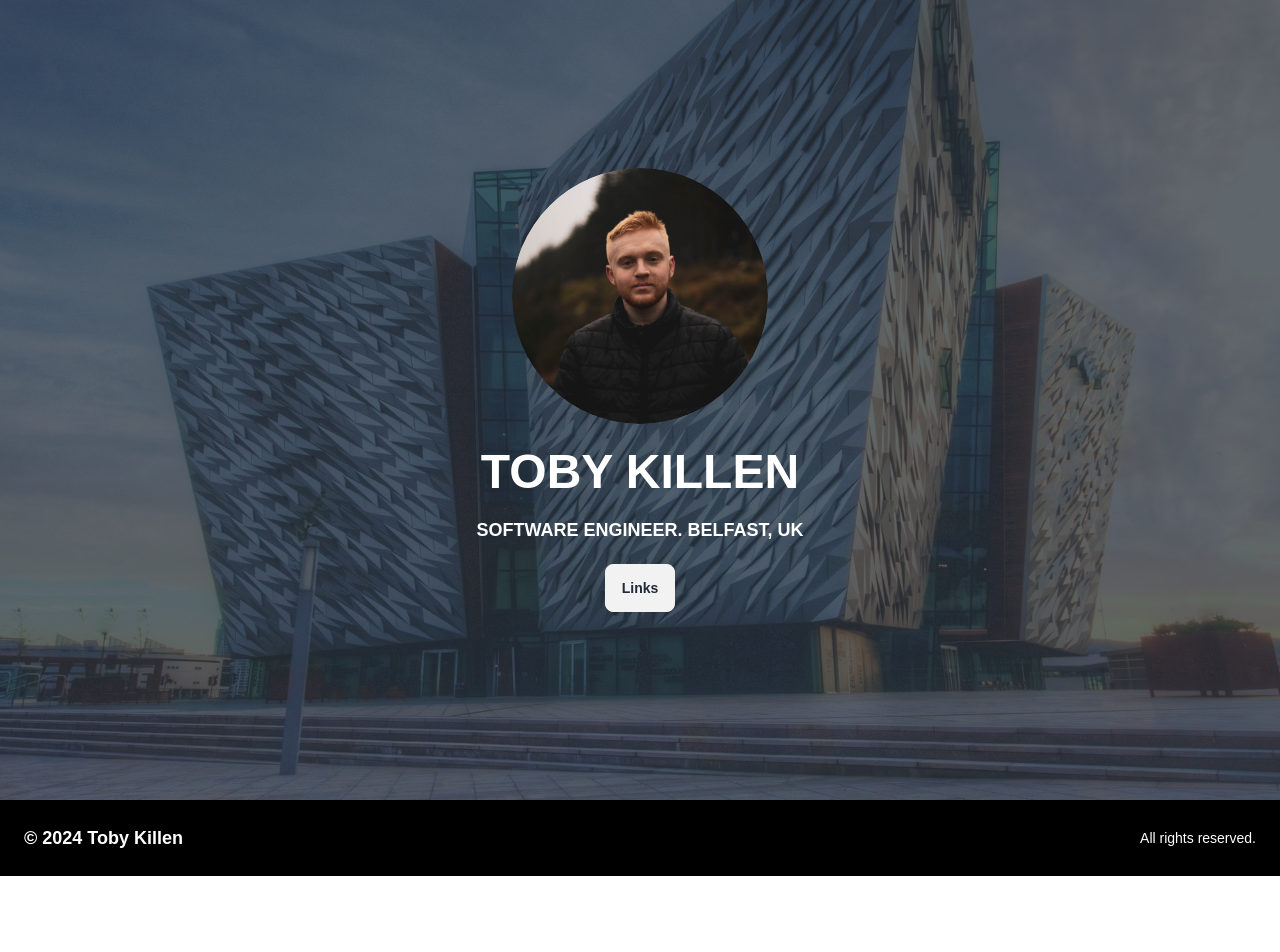
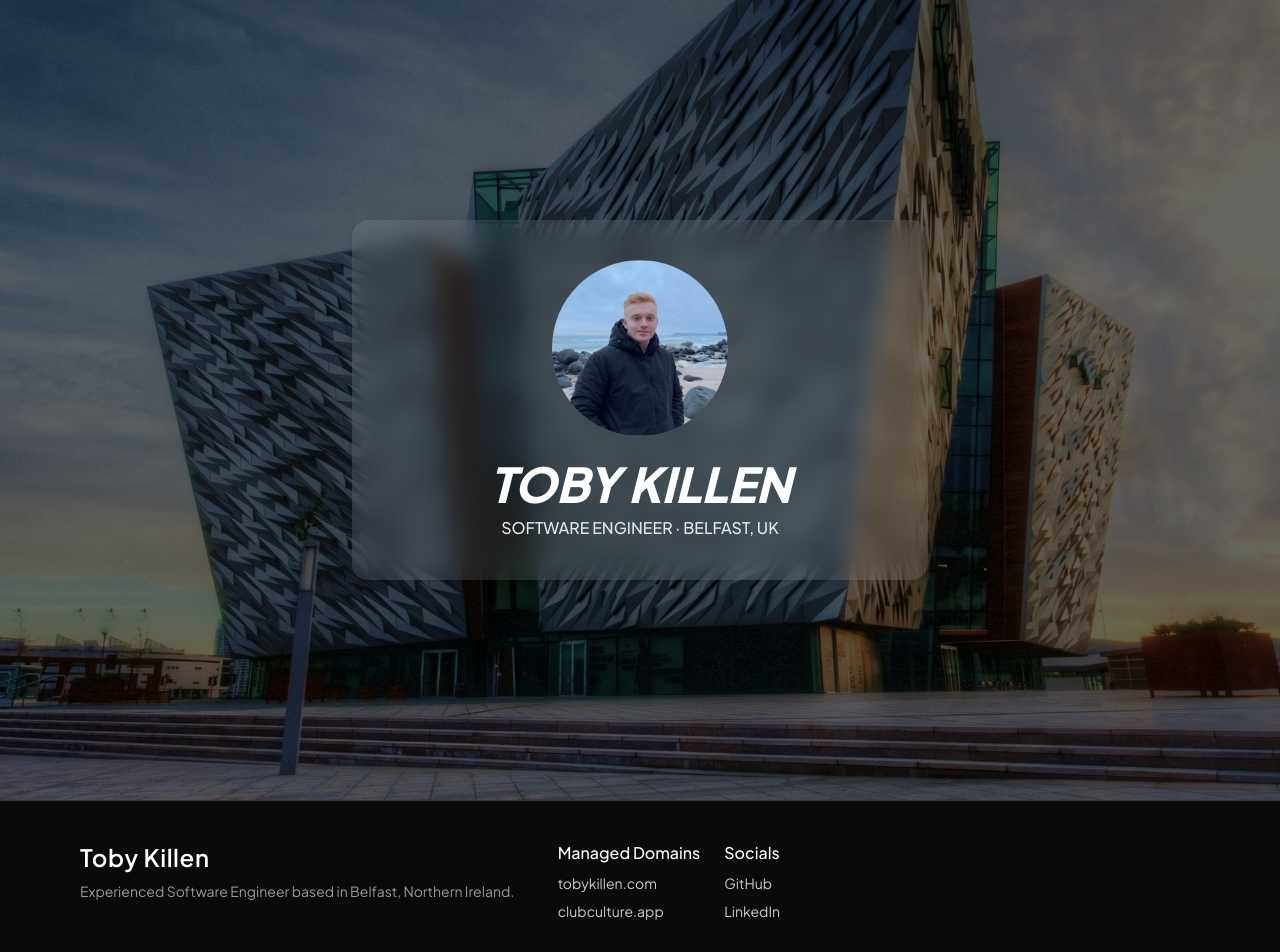
Before and after one commit to TobyKillen/tobykillen-nextjs, a Next.js app: page / in a window 1280 px wide. Shown: the top 952 px of the page. Before the commit the page ends 876 px from the top, so only its background shows below. Built offline with nearby package versions, Linux system fonts and the light colour scheme.

Commit message:
Pushing final changes to site and removed contact us and linkintree

```diff
--- a/src/app/components/footer.tsx
+++ b/src/app/components/footer.tsx
@@ -1,12 +1,46 @@
+import Link from 'next/link';
+
 export default function Footer() {
-    return (
-      <div>
-        <footer className="footer items-center p-6 bg-black text-white">
-          <div className="container mx-auto flex flex-col md:flex-row justify-between items-center gap-4">
-            <span className="text-lg font-semibold">© {new Date().getFullYear()} Toby Killen</span>
-            <span className="text-sm">All rights reserved.</span>
+  return (
+    <footer className="w-full bg-[#0a0a0a] text-[#e5e5e5] py-10 border-t border-[#333]">
+      <div className="max-w-7xl mx-auto px-4 sm:px-6 md:px-12 lg:px-20">
+
+        <div className="flex flex-col md:flex-row justify-between items-center md:items-start gap-8">
+
+          {/* Logo Section */}
+          <div className="text-center md:text-left w-full md:w-auto">
+            <Link href="/" className="block hover:opacity-80 transition-opacity">
+              <h2 className="text-2xl font-semibold tracking-wide text-white">
+                Toby Killen
+              </h2>
+            </Link>
+            <p className="text-sm text-[#999999] mt-2">Experienced Software Engineer based in Belfast, Northern Ireland.</p>
           </div>
-        </footer>
+
+          {/* Links Section */}
+          <div className="grid grid-cols-2 sm:grid-cols-3 md:grid-cols-4 gap-6 text-center md:text-left w-full md:w-auto">
+            <div>
+              <h3 className="font-medium text-base text-white">Managed Domains</h3>
+              <ul className="mt-2 space-y-2 text-[#cccccc] text-sm">
+                <li><Link href="/" className="hover:text-white transition-colors">tobykillen.com</Link></li>
+                <li><Link href="https://www.clubculture.app" className="hover:text-white transition-colors">clubculture.app</Link></li>
+              </ul>
+            </div>
+            <div>
+              <h3 className="font-medium text-base text-white">Socials</h3>
+              <ul className="mt-2 space-y-2 text-[#cccccc] text-sm">
+                <li><Link href="https://www.github.com/tobykillen" className="hover:text-white transition-colors">GitHub</Link></li>
+                <li><Link href="https://www.linkedin.com/in/tobykillen" className="hover:text-white transition-colors">LinkedIn</Link></li>
+              </ul>
+            </div>
+          </div>
+        </div>
+
+        {/* Copyright */}
+        <div className="mt-10 pt-6 text-center text-[#777777] text-xs border-t border-[#222]">
+          &copy; {new Date().getFullYear()} Toby Killen. All rights reserved.
+        </div>
       </div>
-    );
-  }
+    </footer>
+  );
+}
--- a/src/app/globals.css
+++ b/src/app/globals.css
@@ -1,16 +1,10 @@
 @tailwind base;
 @tailwind components;
 @tailwind utilities;
-@import url('https://fonts.googleapis.com/css2?family=Londrina+Solid:wght@100;300;400;900&display=swap');
-
 
 :root {
   --background: #ffffff;
   --foreground: #171717;
-}
-
-* {
-  font-family: Arial, Helvetica, sans-serif;
 }
 
 @media (prefers-color-scheme: dark) {
@@ -23,29 +17,5 @@
 body {
   color: var(--foreground);
   background: var(--background);
-  font-family: Arial, Helvetica, sans-serif;
+  font-family: var(--font-plus-jakarta);
 }
-
-.londrina-solid-thin {
-  font-family: "Londrina Solid", serif;
-  font-weight: 100;
-  font-style: normal;
-}
-
-.londrina-solid-light {
-  font-family: "Londrina Solid", serif;
-  font-weight: 300;
-  font-style: normal;
-}
-
-.londrina-solid-regular {
-  font-family: "Londrina Solid", serif;
-  font-weight: 400;
-  font-style: normal;
-}
-
-.londrina-solid-black {
-  font-family: "Londrina Solid", serif;
-  font-weight: 900;
-  font-style: normal;
-}
--- a/src/app/layout.tsx
+++ b/src/app/layout.tsx
@@ -1,23 +1,23 @@
 import type { Metadata } from "next";
-import { Geist, Geist_Mono } from "next/font/google";
+import { Plus_Jakarta_Sans } from "next/font/google";
+
 import Footer from "./components/footer";
 import "./globals.css";
 
-const geistSans = Geist({
-  variable: "--font-geist-sans",
+
+const plus_jakarta = Plus_Jakarta_Sans({
   subsets: ["latin"],
+  variable: "--font-plus-jakarta",
+  display: "swap",
+  weight: ["200", "300", "400", "500", "600", "700", "800"],
 });
 
-const geistMono = Geist_Mono({
-  variable: "--font-geist-mono",
-  subsets: ["latin"],
-});
 
 export const metadata: Metadata = {
   title: "Toby Killen",
   icons: {
-    icon: "/me_1.jpg",
-  }
+    icon: "/me_2.jpg",
+  },
 };
 
 export default function RootLayout({
@@ -27,11 +27,9 @@ export default function RootLayout({
 }>) {
   return (
     <html lang="en">
-      <body
-        className={`${geistSans.variable} ${geistMono.variable} antialiased`}
-      >
+      <body className={`${plus_jakarta.variable} antialiased`}>
         {children}
-        <Footer></Footer>
+        <Footer />
       </body>
     </html>
   );
--- a/src/app/linkintree/page.tsx
+++ /dev/null
@@ -1,74 +0,0 @@
-import Link from 'next/link';
-import Image from 'next/image';
-import Myself from "./../../../public/me_1.jpg";
-import Background from "./../../app/components/background";
-import BackgroundImage from './../../../public/background1.jpeg';
-
-export default function Linkintree() {
-  return (
-    <Background src={BackgroundImage}>
-      <div className="flex flex-col items-center min-h-screen p-4">
-        {/* Avatar Section */}
-        <div className="flex flex-col items-center mt-8">
-          <div className="avatar">
-            <div className="w-48 rounded-full ring-offset-base-100 ring-offset-2">
-              <Image
-                src={Myself}
-                alt="Profile Avatar"
-                placeholder="blur"
-                width={300}
-                height={300}
-                className="rounded-full"
-              />
-            </div>
-          </div>
-          <h1 className="text-2xl font-bold mt-4 text-white">Toby Killen</h1>
-          <p className="text-sm text-white ">@itoby24</p>
-        </div>
-
-        {/* Link Buttons */}
-        <div className="mt-8 w-full max-w-md space-y-4">
-          <Link href="/" className="btn btn-netural w-full">
-            Home
-          </Link>
-{/*
-          <Link href="/contact" className="btn btn-netural w-full">
-            Contact
-          </Link> */}
-          <Link
-            href="https://www.github.com/tobykillen"
-            className="btn btn-netural w-full"
-            target="_blank"
-            rel="noopener noreferrer"
-          >
-            Github
-          </Link>
-          <Link
-            href="https://www.linkedin.com/in/tobykillen"
-            className="btn btn-netural w-full"
-            target="_blank"
-            rel="noopener noreferrer"
-          >
-            LinkedIn
-          </Link>
-          <a
-            href="https://clubculture.app"
-            className="btn btn-netural w-full"
-            target="_blank"
-            rel="noopener noreferrer"
-          >
-            clubculture.app
-          </a>
-          <a
-            href="https://attaboybelfast.com"
-            className="btn btn-netural w-full"
-            target="_blank"
-            rel="noopener noreferrer"
-          >
-            attaboybelfast.com
-          </a>
-        </div>
-      </div>
-    </Background>
-  );
-}
--- a/src/app/page.tsx
+++ b/src/app/page.tsx
@@ -1,43 +1,40 @@
-import Link from "next/link";
 import Image from "next/image";
-import Myself from "./../../public/me_1.jpg";
-import Background from "./components/background";
-import BackgroundImage from './../../public/background1.jpeg';
+import BackgroundImage from "./../../public/background1.jpeg";
+import Myself from "./../../public/me_2.jpg";
 
-export default function Portfolio() {
+export default function Home() {
   return (
-    <div>
-      {/* Hero Section */}
-      <Background src={BackgroundImage}>
-        <div className="flex flex-col items-center">
-          {/* Profile Image */}
-          <div className="avatar mb-6">
-            <div className="w-32 h-32 md:w-64 md:h-64 rounded-full overflow-hidden ring-offset-base-100">
-              <Image
-                src={Myself}
-                alt="Profile Avatar"
-                width={300}
-                height={300}
-                className="rounded-full"
-                priority // Ensures the image loads immediately
-              />
-            </div>
+    <main className="relative min-h-screen w-full">
+      {/* Background Image */}
+      <div className="absolute inset-0">
+        <Image
+          src={BackgroundImage}
+          alt="Background"
+          fill
+          className="object-cover"
+          priority
+        />
+      </div>
+
+      {/* Content */}
+      <div className="relative z-10 flex items-center justify-center min-h-screen bg-black/60 px-4">
+        <div className="w-full max-w-sm sm:max-w-md md:max-w-lg lg:max-w-xl text-center p-6 sm:p-10 backdrop-blur-md bg-white/10 shadow-lg rounded-2xl">
+          <div className="mx-auto mb-6 w-32 h-32 sm:w-40 sm:h-40 md:w-44 md:h-44 rounded-full overflow-hidden">
+            <Image
+              src={Myself}
+              alt="Toby Killen"
+              width={176} // size hint for performance, not style
+              height={176}
+              className="object-cover w-full h-full"
+              priority
+            />
           </div>
-          <h1 className="mb-5 text-3xl md:text-5xl font-bold uppercase text-white">Toby Killen</h1>
-          <p className="mb-5 text-base md:text-lg text-center uppercase font-black text-white">
-            Software Engineer. Belfast, UK
+          <h1 className="text-xl sm:text-2xl md:text-5xl font-extrabold text-white uppercase italic">Toby Killen</h1>
+          <p className="mt-2 text-sm sm:text-base text-gray-200 uppercase font-medium">
+            Software Engineer · Belfast, UK
           </p>
-          <div className="flex justify-center gap-4 mb-5">
-            <Link
-              href="/linkintree"
-              className="btn btn-netural w-full"
-              rel="noopener noreferrer"
-            >
-              Links
-            </Link>
-          </div>
         </div>
-      </Background>
-    </div>
+      </div>
+    </main>
   );
 }
```
Also changed, not shown: src/app/contact/page.tsx (deleted, +0 -114 lines).
